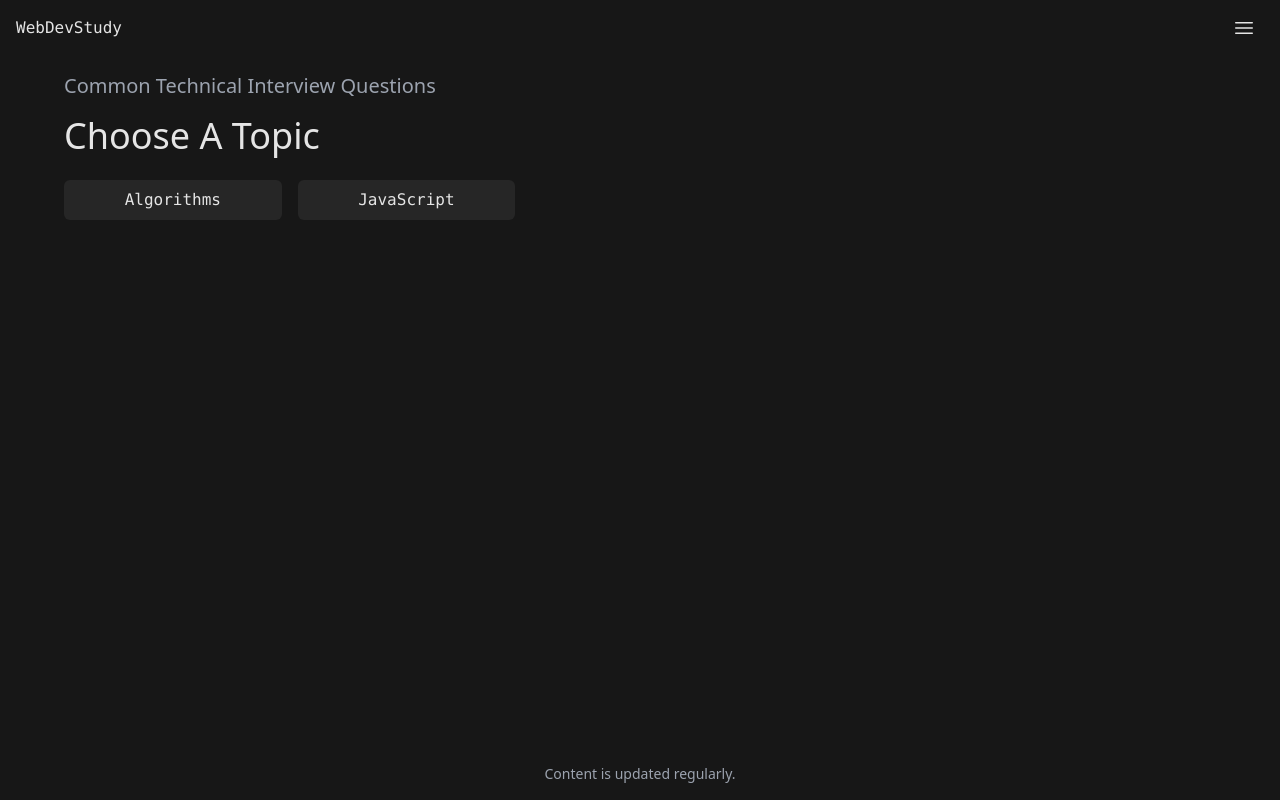
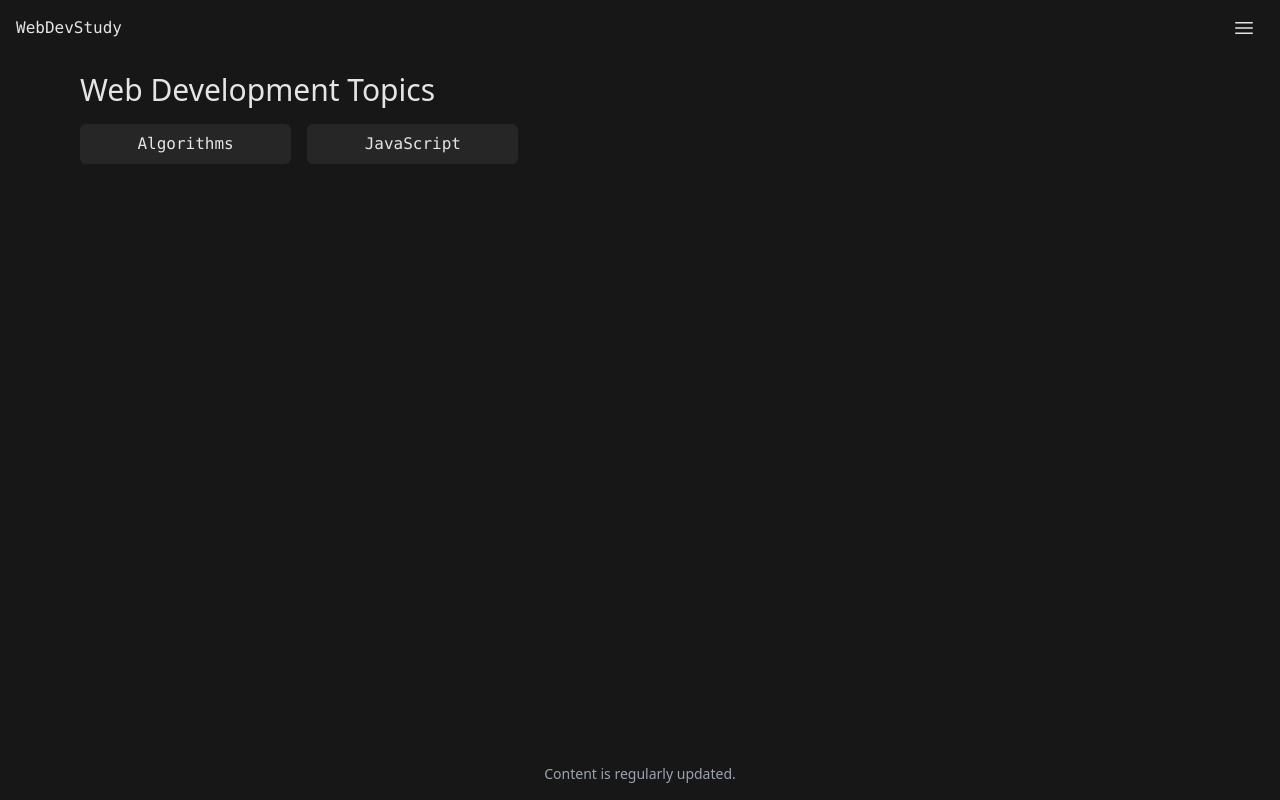
Before and after one commit to hermancai/webdevstudy, a Next.js app: page / in a window 1280 px wide. Built offline with nearby package versions, Linux system fonts and the light colour scheme.

Commit message:
Refactor shared components

```diff
--- a/app/[slug]/page.tsx
+++ b/app/[slug]/page.tsx
@@ -1,9 +1,9 @@
 import parseMarkdown from "@/services/parseMarkdown";
 import getProperName from "@/services/getProperName";
-import Card from "@/components/Card";
 import getMarkdownFileNames from "@/services/getMarkdownFileNames";
 import NotFoundPage from "@/components/NotFoundPage";
-import MarkdownRenderer from "@/components/MarkdownRenderer";
+import PageTitle from "@/components/PageTitle";
+import CardsContainer from "@/components/CardsContainer";
 
 // Routes are generated at build time based on files in the markdown directory
 export async function generateStaticParams() {
@@ -27,27 +27,10 @@ export default function Page({ params }: { params: { slug: string } }) {
     try {
         const cards = parseMarkdown("./markdown/", slug);
         return (
-            <div className="max-w-6xl mx-auto flex flex-col gap-4 w-full">
-                <h1 className="font-mono text-2xl">{getProperName(slug)}</h1>
-                <div className="flex flex-col gap-6">
-                    {cards.map((card, i) => {
-                        return (
-                            <Card
-                                key={i}
-                                question={
-                                    <MarkdownRenderer
-                                        markdown={card.question}
-                                    />
-                                }
-                                answer={
-                                    <MarkdownRenderer markdown={card.answer} />
-                                }
-                                number={i + 1}
-                            />
-                        );
-                    })}
-                </div>
-            </div>
+            <>
+                <PageTitle title={getProperName(slug)} backLink="/" />
+                <CardsContainer cards={cards} />
+            </>
         );
     } catch (e) {
         return <NotFoundPage />;
--- a/app/layout.tsx
+++ b/app/layout.tsx
@@ -40,7 +40,12 @@ export default function RootLayout({
                         properNames={properNames}
                     />
                 </div>
-                <div className="flex flex-col p-4 grow">{children}</div>
+                <div className="p-4 max-w-6xl mx-auto flex flex-col gap-4 w-full">
+                    {children}
+                </div>
+                <p className="mt-auto self-center text-gray-400 text-sm py-4">
+                    Content is regularly updated.
+                </p>
             </body>
         </html>
     );
--- a/app/page.tsx
+++ b/app/page.tsx
@@ -1,6 +1,6 @@
-import Link from "next/link";
-import getProperName from "@/services/getProperName";
 import getMarkdownFileNames from "@/services/getMarkdownFileNames";
+import OptionsGrid from "@/components/OptionsGrid";
+import PageTitle from "@/components/PageTitle";
 
 export default function Home() {
     const fileNames = getMarkdownFileNames("./markdown");
@@ -8,28 +8,9 @@ export default function Home() {
     fileNames.sort();
 
     return (
-        <main className="max-w-6xl mx-auto flex flex-col gap-4 grow w-full">
-            <h1 className="text-xl text-gray-400">
-                Common Technical Interview Questions
-            </h1>
-            <h1 className="text-4xl mb-2">Choose A Topic</h1>
-            <div className="grid grid-cols-[repeat(auto-fill,minmax(200px,1fr))] gap-4">
-                {fileNames.map((name, i) => {
-                    const title = getProperName(name);
-                    return (
-                        <Link
-                            key={i}
-                            href={`/${name}`}
-                            className="bg-neutral-800 rounded-md p-2 text-center font-mono transition-colors hover:bg-neutral-700"
-                        >
-                            {title}
-                        </Link>
-                    );
-                })}
-            </div>
-            <p className="mt-auto self-center text-gray-400 text-sm">
-                Content is updated regularly.
-            </p>
-        </main>
+        <>
+            <PageTitle title="Web Development Topics" />
+            <OptionsGrid fileNames={fileNames} root="/" />
+        </>
     );
 }
--- a/components/Card.tsx
+++ b/components/Card.tsx
@@ -58,7 +58,7 @@ export default function Card({ question, answer, number }: CardProps) {
             <div className="flex flex-row flex-nowrap gap-2 items-start pl-1">
                 <div className="grow overflow-hidden flex items-baseline gap-2">
                     <p>{number}.</p>
-                    <div className="flex flex-col overflow-hidden">
+                    <div className="flex flex-col overflow-hidden grow">
                         {question}
                         {showAnswer ? (
                             <div className="mt-3 mb-2">{answer}</div>
--- /dev/null
+++ b/components/CardsContainer.tsx
@@ -0,0 +1,20 @@
+import Card from "./Card";
+import MarkdownRenderer from "./MarkdownRenderer";
+import type { CardFormat } from "@/custom-types";
+
+export default function CardsContainer({ cards }: { cards: CardFormat[] }) {
+    return (
+        <div className="flex flex-col gap-6">
+            {cards.map((card, i) => {
+                return (
+                    <Card
+                        key={i}
+                        question={<MarkdownRenderer markdown={card.question} />}
+                        answer={<MarkdownRenderer markdown={card.answer} />}
+                        number={i + 1}
+                    />
+                );
+            })}
+        </div>
+    );
+}
--- a/components/NotFoundPage.tsx
+++ b/components/NotFoundPage.tsx
@@ -2,7 +2,7 @@ import Link from "next/link";
 
 export default function NotFoundPage() {
     return (
-        <div className="max-w-6xl mx-auto flex flex-col gap-4">
+        <div className="max-w-6xl mx-auto flex flex-col gap-4 items-center">
             <h1 className="text-3xl">Page Not Found</h1>
             <Link
                 href="/"
--- /dev/null
+++ b/components/OptionsGrid.tsx
@@ -0,0 +1,26 @@
+import Link from "next/link";
+import getProperName from "@/services/getProperName";
+
+type OptionsGridType = {
+    fileNames: string[];
+    root: string;
+};
+
+export default function OptionsGrid({ fileNames, root }: OptionsGridType) {
+    return (
+        <div className="grid grid-cols-[repeat(auto-fill,minmax(200px,1fr))] gap-4">
+            {fileNames.map((name, i) => {
+                const title = getProperName(name);
+                return (
+                    <Link
+                        key={i}
+                        href={`${root}${name}`}
+                        className="bg-neutral-800 rounded-md p-2 text-center font-mono transition-colors hover:bg-neutral-700"
+                    >
+                        {title}
+                    </Link>
+                );
+            })}
+        </div>
+    );
+}
--- /dev/null
+++ b/components/PageTitle.tsx
@@ -0,0 +1,38 @@
+import Link from "next/link";
+
+type PageTitleType = {
+    title: string;
+    backLink?: string;
+};
+
+export default function PageTitle({ title, backLink }: PageTitleType) {
+    return (
+        <div className="flex flex-nowrap gap-4 items-center">
+            {backLink && (
+                <Link
+                    href={backLink}
+                    className="rounded-md hover:bg-neutral-700 transition-colors py-1 px-2"
+                    aria-label="Back to previous page"
+                >
+                    <div>
+                        <svg
+                            xmlns="http://www.w3.org/2000/svg"
+                            fill="none"
+                            viewBox="0 0 24 24"
+                            strokeWidth="1.5"
+                            stroke="currentColor"
+                            className="size-6"
+                        >
+                            <path
+                                strokeLinecap="round"
+                                strokeLinejoin="round"
+                                d="M10.5 19.5 3 12m0 0 7.5-7.5M3 12h18"
+                            />
+                        </svg>
+                    </div>
+                </Link>
+            )}
+            <h1 className="text-3xl">{title}</h1>
+        </div>
+    );
+}
```
